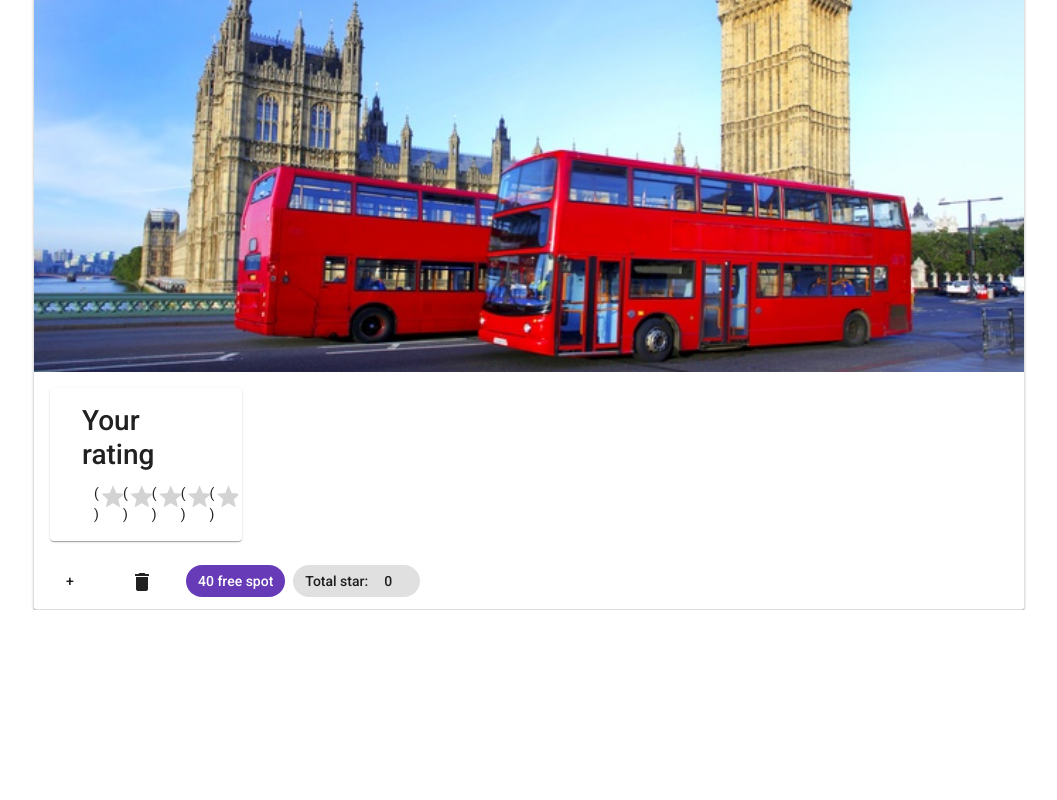
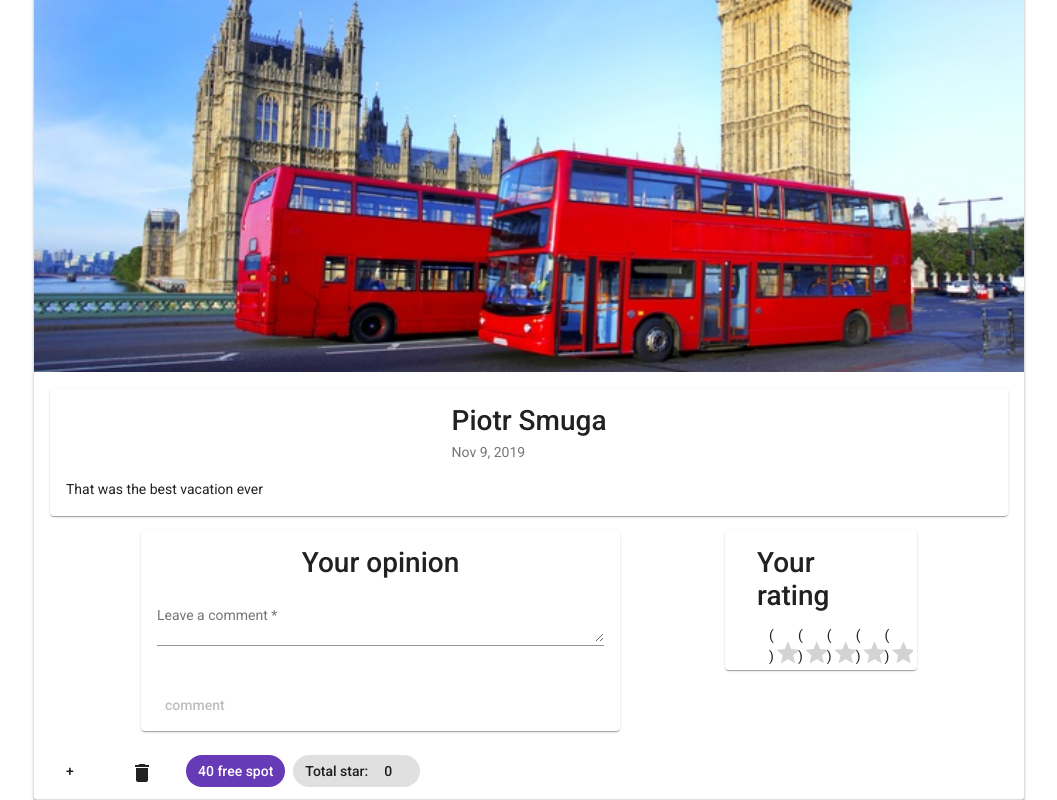
Before and after one commit to psmuga/ZPW, an Angular app: page /detail/1 in a window 1280 px wide. Shown: the part 524-1324 px from the top of the page, without its empty margins (111-1168 px from the left). Before the commit the page ends 1134 px from the top, so only its background shows below. Built offline with nearby package versions, Linux system fonts and the light colour scheme.

Commit message:
Summary trip + opinion

```diff
--- a/src/app/detailTrip/detailTrip.component.html
+++ b/src/app/detailTrip/detailTrip.component.html
@@ -19,7 +19,7 @@
 
 
 
-    <app-opinion [totalStar]="trip.totalStar" (voted)="onVoted($event)"></app-opinion>
+    <app-opinion [trip]="trip" (totalS)="onVoted($event)"></app-opinion>
 
 
   </mat-card-content>
@@ -31,14 +31,14 @@
         <button mat-button (click)="add()" [hidden]="trip.capacityUsed == trip.capacity">+</button>
         <button mat-button (click)="resign()" [hidden]="trip.capacityUsed == 0">-</button>
         <button mat-button>
-          <mat-icon (click)="removeTrip()" aria-hidden="false" aria-label="Example user verified icon">delete</mat-icon>
+          <mat-icon (click)="removeTrip()" aria-hidden="false" aria-label="Example user verified icon" routerLink="/home" routerLinkActive="active">delete</mat-icon>
         </button>
         <mat-chip color="primary" selected *ngIf="trip.capacity - trip.capacityUsed > 0">
             {{trip.capacity - trip.capacityUsed}} free spot</mat-chip>
         <mat-chip color="warn" selected *ngIf="trip.capacity - trip.capacityUsed == 0">No free spot</mat-chip>
         <mat-chip>
           Total star:
-          <mat-chip>{{getTotalStars() | number: '1.0-1'}}</mat-chip>
+          <mat-chip>{{totalStar | number: '1.0-1'}}</mat-chip>
         </mat-chip>
       </mat-chip-list>
   </mat-card-actions>
--- a/src/app/detailTrip/detailTrip.component.ts
+++ b/src/app/detailTrip/detailTrip.component.ts
@@ -1,8 +1,11 @@
+import { Star } from './../../models/opinion';
 import { Trip } from './../../models/trip';
 import { TripsService } from 'src/services/trips-service.service';
 import { Component, OnInit, OnDestroy } from '@angular/core';
-import { ActivatedRoute, ParamMap } from '@angular/router';
-import { switchMap } from 'rxjs/operators';
+import { ActivatedRoute } from '@angular/router';
+import { OpinionService } from 'src/services/Opinion.service';
+import { MatSnackBar } from '@angular/material/snack-bar';
+import { BasketService } from 'src/services/basket.service';
 
 @Component({
   selector: 'app-detailTrip',
@@ -13,21 +16,52 @@ export class DetailTripComponent implements OnInit, OnDestroy {
   trip: Trip;
   id: number;
   sub: any;
+  stars: Star[];
+  totalStar =0;
   constructor(
     private tripsService: TripsService,
-    private route: ActivatedRoute
+    private opinionService: OpinionService,
+    private route: ActivatedRoute,
+    private bucketService: BasketService,
+    private snackBar: MatSnackBar
   ) {}
 
   ngOnInit() {
     this.sub = this.route.params.subscribe(params => {
       this.trip = this.tripsService.getProduct(+params['id']);
     });
+    this.getStars();
+  }
+  getStars() {
+    this.stars = this.opinionService.getStars(this.trip.id);
   }
 
   ngOnDestroy() {
     this.sub.unsubscribe();
   }
-  getTotalStars()  {
-    return 0;
+
+
+  onVoted($event) {
+    this.totalStar = $event;
+  }
+
+  add(): void {
+    this.trip.capacityUsed += 1;
+    this.bucketService.addProduct(this.trip);
+    this.snackBar.open('Added 1 item to bucket!', 'OK', { duration: 2000 });
+  }
+
+  resign(): void {
+    this.trip.capacityUsed -= 1;
+    if(this.trip.capacityUsed == 0) {
+      this.bucketService.deleteProduct(this.trip.id);
+      this.tripsService.deleteProduct(this.trip.id);
+    } else {
+      this.bucketService.updateTrip(this.trip);
+      this.tripsService.updateTrip(this.trip);
+    }
+  }
+  removeTrip() {
+    this.tripsService.deleteProduct(this.trip.id);
   }
 }
--- a/src/app/newTrip/newTrip.component.scss
+++ b/src/app/newTrip/newTrip.component.scss
@@ -2,3 +2,12 @@ form {
     display: flex;
     flex-direction: column;
 }
+.tog {
+    display: flex;
+    mat-form-field {
+        width: 50%;
+        &:first-child {
+            margin-right: 1em;
+        }
+    }
+}
--- a/src/app/opinion/opinion.component.html
+++ b/src/app/opinion/opinion.component.html
@@ -1,4 +1,40 @@
-<mat-card>
+<ng-template #template let-fill="fill">
+  <mat-icon class="star" [class.full]="fill === 100" aria-hidden="false" aria-label="Example user verified icon" >star
+  </mat-icon>
+</ng-template>
+    <mat-card class="comment" *ngFor="let item of opinions">
+        <mat-card-header>
+            <mat-card-title>
+              <h3>{{item.author}}</h3>
+            </mat-card-title>
+            <mat-card-subtitle>{{item.time | date}}
+            </mat-card-subtitle>
+          </mat-card-header>
+          <mat-card-content>
+            {{item.comment}}
+          </mat-card-content>
+    </mat-card>
+
+
+<div class="opinion">
+  <mat-card class="com">
+    <mat-card-header>
+      <mat-card-title>
+        <h3>Your opinion</h3>
+      </mat-card-title>
+
+    </mat-card-header>
+    <mat-card-content [formGroup]="opinionForm">
+      <mat-form-field class="example-full-width">
+        <textarea matInput placeholder="Leave a comment" formControlName="coment" required></textarea>
+      </mat-form-field>
+    </mat-card-content>
+    <mat-card-actions>
+      <button mat-button color="primary" (click)="onCreateComment()" [disabled]="!opinionForm.valid">comment
+      </button>
+    </mat-card-actions>
+  </mat-card>
+  <mat-card class="rating">
     <mat-card-header>
       <mat-card-title>
         <h3>Your rating</h3>
@@ -6,11 +42,9 @@
 
     </mat-card-header>
     <mat-card-content>
-      <ngb-rating [max]="settings.max"  [(rate)]="settings.value" [starTemplate]="template"></ngb-rating>
+      <ngb-rating [max]="settings.max" [(rate)]="star" [starTemplate]="template"  (rateChange)="addStar()" ></ngb-rating>
     </mat-card-content>
 
   </mat-card>
 
-<ng-template #template let-fill="fill">
-    <mat-icon  class="star"  [class.full]="fill === 100" aria-hidden="false" aria-label="Example user verified icon">star</mat-icon>
-</ng-template>
+</div>
--- a/src/app/opinion/opinion.component.scss
+++ b/src/app/opinion/opinion.component.scss
@@ -1,6 +1,3 @@
-mat-slider {
-  width: 100%;
-}
 mat-chip-list {
   padding-left: 10px;
 }
@@ -10,6 +7,7 @@ mat-card-header {
   justify-content: center;
 }
 .star {
+  margin-top: 0.5em;
   font-size: 2em;
   color: #d3d3d3;
 }
@@ -25,6 +23,25 @@ ngb-rating {
 }
 
 
-mat-card {
-    max-width: 15vw;
+.example-full-width {
+  width: 100%;
 }
+
+.opinion {
+  width: 100%;
+  display: flex;
+  justify-content: space-evenly;
+}
+
+.com {
+  margin-right: 1em;
+  width: 50%;
+}
+
+.rating {
+  width: 15vw;
+  height: 140px;
+}
+.comment {
+  margin-bottom: 1em;
+}
--- a/src/app/opinion/opinion.component.ts
+++ b/src/app/opinion/opinion.component.ts
@@ -1,5 +1,9 @@
+import { Star } from './../../models/opinion';
+import { Trip } from './../../models/trip';
 import { Component, OnInit, Input, EventEmitter, Output } from '@angular/core';
-import { OpinionConfig } from 'src/models/opinion';
+import { OpinionConfig, Opinion } from 'src/models/opinion';
+import { OpinionService } from 'src/services/Opinion.service';
+import { FormControl, Validators, FormGroup } from '@angular/forms';
 
 @Component({
   selector: 'app-opinion',
@@ -8,27 +12,63 @@ import { OpinionConfig } from 'src/models/opinion';
 })
 export class OpinionComponent implements OnInit {
   settings: OpinionConfig;
-  @Input() totalStar: number;
-  @Output() voted = new EventEmitter<number>();
+  @Input() trip: Trip;
+  @Output() totalS = new EventEmitter<number>();
+  opinionForm = new FormGroup({
+    coment: new FormControl('', Validators.required)
+  });
+  star = 0;
+  stars: Star[];
   index = 0;
-  constructor() {}
+  opinions: Opinion[];
+  constructor(private opinionService: OpinionService) {}
 
   ngOnInit() {
     this.settings = {
       max: 5,
-      min: 0,
-      step: 1,
-      value: -1,
-      thumbLabel: true
+      value: -1
     };
+    this.getOpinions();
+    this.getStars();
+    this.totalS.emit(this.getTotalStars());
   }
 
-  vote() {
-    this.index++;
-    this.voted.emit(this.settings.value);
+  getOpinions() {
+    this.opinions = this.opinionService.getOpinions(this.trip.id);
   }
+  getStars() {
+    this.stars = this.opinionService.getStars(this.trip.id);
+    if (this.stars[0]) {
+      this.star = this.stars[0].star;
+    }
+  }
+
+  addStar() {
+    const st: Star = {
+      author: 'abc',
+      id: this.trip.id,
+      star: this.star
+    };
+    this.opinionService.addStar(st);
+    this.stars.push(st);
+    this.totalS.emit(this.getTotalStars());
+  }
+
   getTotalStars() {
-    const result = this.totalStar / this.index;
+    const result =
+      this.stars.reduce((a, b) => a + b.star, 0) / this.stars.length;
     return Number.isNaN(result) ? 0 : result;
   }
+
+  onCreateComment() {
+    const opinion: Opinion = {
+      author: 'XYZ',
+      time: new Date(),
+      comment: this.opinionForm.value.coment,
+      id: this.trip.id
+    };
+    this.opinions.push(opinion);
+    this.opinionService.addOpinion(opinion);
+    this.opinionForm.reset();
+  }
 }
--- a/src/app/trips/trips.component.ts
+++ b/src/app/trips/trips.component.ts
@@ -33,6 +33,7 @@ export class TripsComponent implements OnInit {
       .reduce((prev, cur) => prev + cur);
   }
   onDeleted($event) {
+    this.tripsService.deleteProduct($event);
     this.trips = this.trips.filter(value => value.id !== $event);
   }
 
--- /dev/null
+++ b/src/models/fakeOpinion.ts
@@ -0,0 +1,29 @@
+import { Opinion, Star } from './opinion';
+
+export let opinions: Opinion[] = [
+  {
+    author: 'Piotr Smuga',
+    comment: 'That was the best vacation ever',
+    time: new Date(),
+    id: 1
+  },
+  {
+    author: 'Jan Kowalski',
+    comment: 'Awesome trip!',
+    time: new Date(),
+    id: 2
+  }
+];
+
+export let stars: Star[] = [
+  {
+    id: 0,
+    author: 'Piotr Smuga',
+    star: 2
+  },
+  {
+    id: 2,
+    author: 'Piotr Smuga',
+    star: 4
+  }
+];
--- /dev/null
+++ b/src/services/Opinion.service.ts
@@ -0,0 +1,54 @@
+import { stars } from './../models/fakeOpinion';
+import { Injectable } from '@angular/core';
+import { Opinion, Star } from 'src/models/opinion';
+import { opinions } from 'src/models/fakeOpinion';
+
+@Injectable({
+  providedIn: 'root'
+})
+export class OpinionService {
+  stars: Star[];
+  opinions: Opinion[];
+  constructor() {
+    this.opinions = opinions;
+    this.stars = stars;
+  }
+  getOpinions(id: number) {
+    return this.opinions.filter(item => {
+      return item.id === id;
+    });
+  }
+
+  addOpinion(element: Opinion) {
+    this.opinions.push(element);
+  }
+  updateOpinion(item: Opinion) {
+    this.opinions = this.opinions.map(element => {
+      if(element.id == item.id) {
+        return item;
+      } else {
+        return element;
+      }
+    })
+  }
+
+  getStars(id: number) {
+    return this.stars.filter(item => {
+      return item.id == id;
+    })
+  }
+
+  addStar(element: Star)  {
+    this.stars.push(element);
+  }
+
+  updateStars(item: Star) {
+    this.stars = this.stars.map(element => {
+      if(element.id == item.id) {
+        return item;
+      } else {
+        return element;
+      }
+    })
+  }
+}
--- a/src/services/trips-service.service.ts
+++ b/src/services/trips-service.service.ts
@@ -19,9 +19,13 @@ export class TripsService {
   addProduct(trip: Trip) {
     this.trips.push(trip);
   }
-  deleteProduct(item: number) {
-    const index = this.trips.findIndex(({ id }) => id === item);
-    this.trips.slice(index, index + 1);
+  deleteProduct(id: number) {
+    // const index = this.trips.findIndex(({ id }) => id === item);
+    // this.trips.slice(index, index + 1);
+
+    this.trips = this.trips.filter(item => {
+      return item.id !=id;
+    })
   }
   updateTrip(item: Trip) {
     this.trips = this.trips.map(element => {
```
Also changed, not shown: src/app/newTrip/newTrip.component.html (+12 -1 lines), src/models/opinion.ts (+15 -5 lines), 1 other file (tests, documents, lock files or other folders). Lines whose indentation alone changed are shown as unchanged.
